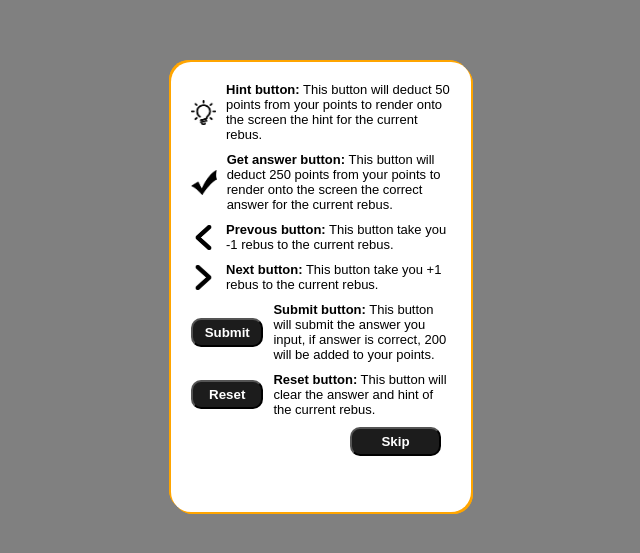
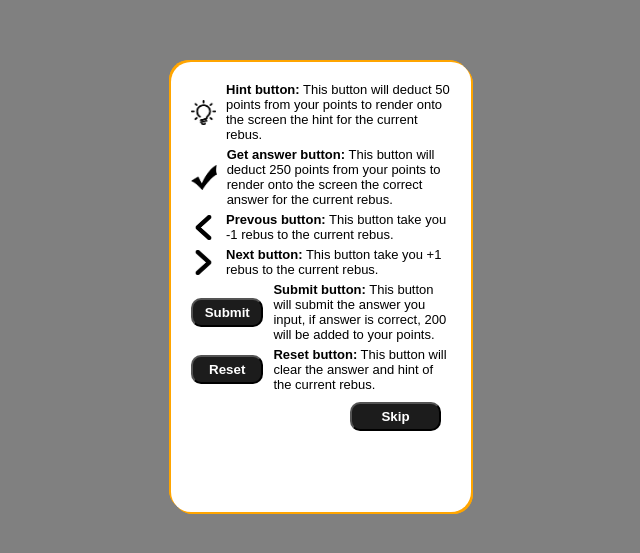
Before and after one commit to Youngtechie/Rebus-Puzzles_webpage, a React (Vite) app: page / in a window 1280 px wide. Shown: the part 113-666 px from the top of the page, without its empty margins (319-959 px from the left). Built offline with nearby package versions, Linux system fonts and the light colour scheme.

Commit message:
Style update

```diff
--- a/src/assests/styles/Tutorial.css
+++ b/src/assests/styles/Tutorial.css
@@ -18,7 +18,7 @@
     flex-direction: row;
     align-items: center;
     width: 100%;
-    margin-top: 10px;
+    margin-top: 5px;
     background-color: #fff;
     color: black;
     border-radius: 10px;
@@ -34,7 +34,6 @@
     height: 25px;
     filter: brightness(1) invert(0);
     margin-right: 10px;
-
 }
 .TutorialPage .Tnxt{
     transform: rotateZ(180deg)
```
